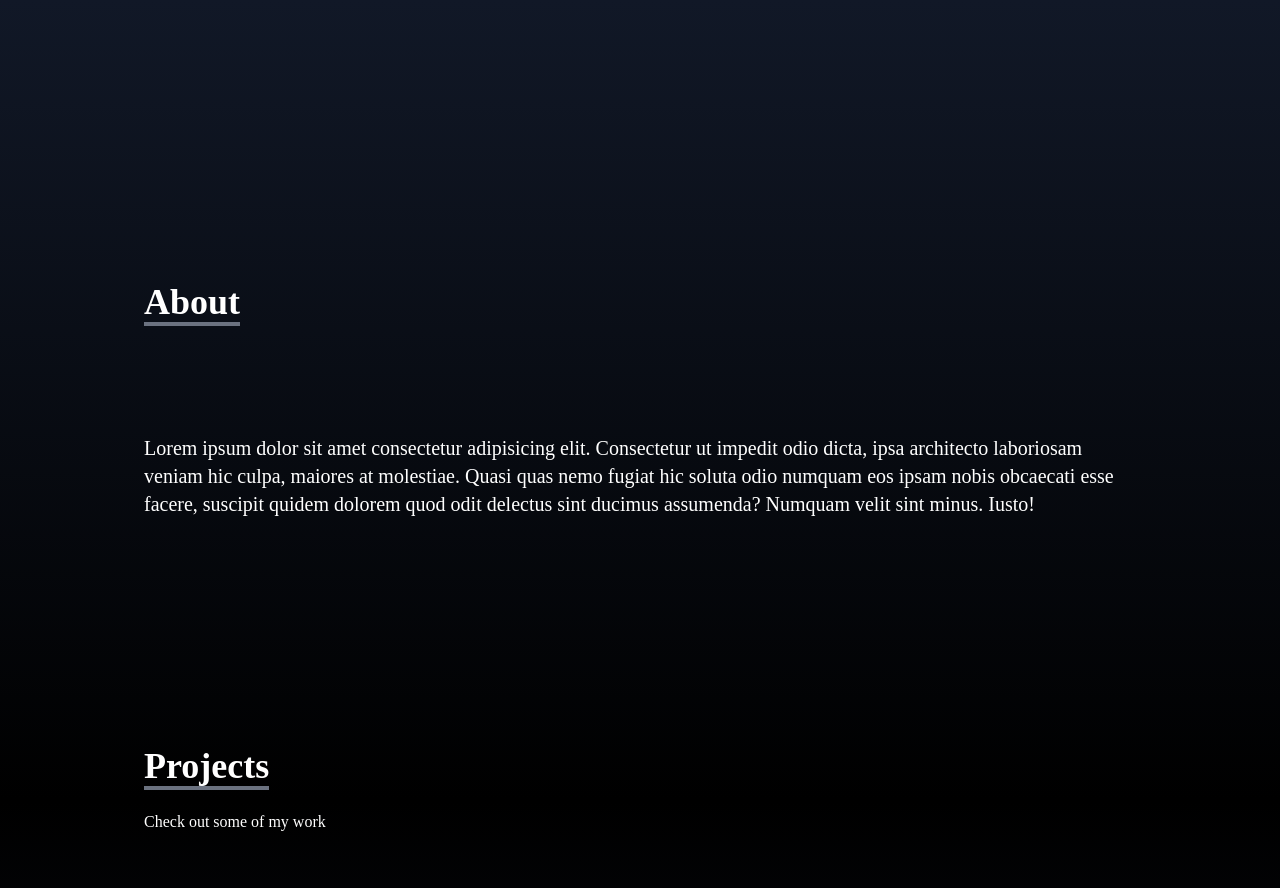
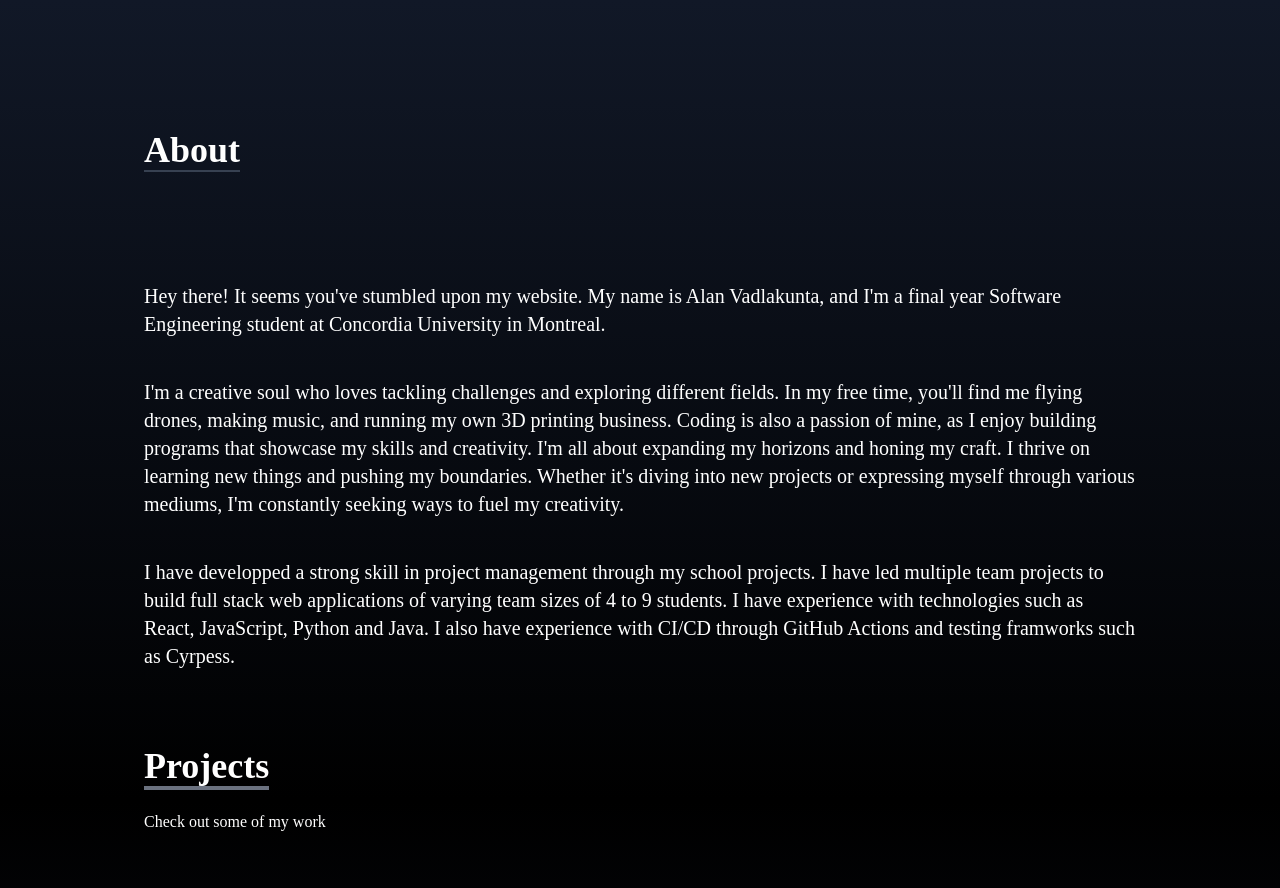
Before and after one commit to Its-Alann/PersonalWebsite, a React (Create React App) app in the folder my-website/: page / in a window 1280 px wide. Shown: the part 800-1688 px from the top of the page. Built offline with nearby package versions, Linux system fonts and the light colour scheme; a web font is replaced by a local one.

Commit message:
Added text to about section

```diff
--- a/my-website/src/components/About.jsx
+++ b/my-website/src/components/About.jsx
@@ -4,22 +4,40 @@ const About = () => {
   return (
     <div
       name="about"
-      className="w-full h-screen bg-gradient-to-b
-     from-gray-900 to-black text-white"
+      className="w-full bg-gradient-to-b
+     from-gray-900 to-black text-white md:h-screen"
     >
       <div className="max-w-screen-lg p-4 mx-auto flex flex-col justify-center w-full h-full">
         <div className="pb-8">
-          <p className="text-4xl font-bold inline border-b-4 border-gray-500">
+          <p className="text-4xl font-bold inline border-b-2 border-gray-700">
             About
           </p>
         </div>
 
         <p className="text-xl mt-20">
-          Lorem ipsum dolor sit amet consectetur adipisicing elit. Consectetur
-          ut impedit odio dicta, ipsa architecto laboriosam veniam hic culpa,
-          maiores at molestiae. Quasi quas nemo fugiat hic soluta odio numquam
-          eos ipsam nobis obcaecati esse facere, suscipit quidem dolorem quod
-          odit delectus sint ducimus assumenda? Numquam velit sint minus. Iusto!
+          Hey there! It seems you've stumbled upon my website. My name is Alan
+          Vadlakunta, and I'm a final year Software Engineering student at
+          Concordia University in Montreal.
+        </p>
+
+        <p className="text-xl mt-10">
+          I'm a creative soul who loves tackling challenges and exploring
+          different fields. In my free time, you'll find me flying drones,
+          making music, and running my own 3D printing business. Coding is also
+          a passion of mine, as I enjoy building programs that showcase my
+          skills and creativity. I'm all about expanding my horizons and honing
+          my craft. I thrive on learning new things and pushing my boundaries.
+          Whether it's diving into new projects or expressing myself through
+          various mediums, I'm constantly seeking ways to fuel my creativity.
+        </p>
+
+        <p className="text-xl mt-10">
+          I have developped a strong skill in project management through my
+          school projects. I have led multiple team projects to build full stack
+          web applications of varying team sizes of 4 to 9 students. I have
+          experience with technologies such as React, JavaScript, Python and
+          Java. I also have experience with CI/CD through GitHub Actions and
+          testing framworks such as Cyrpess.
         </p>
       </div>
     </div>
```
